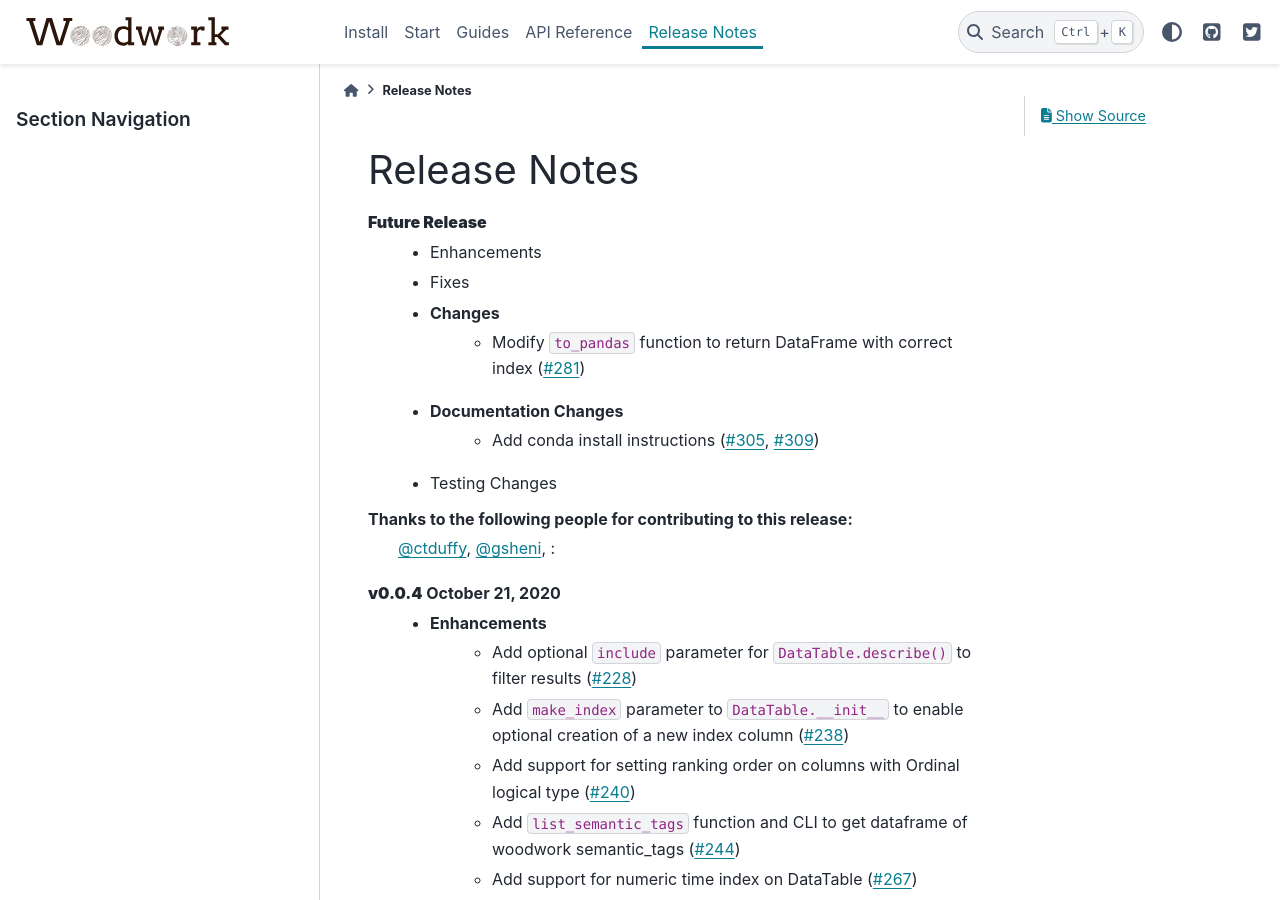
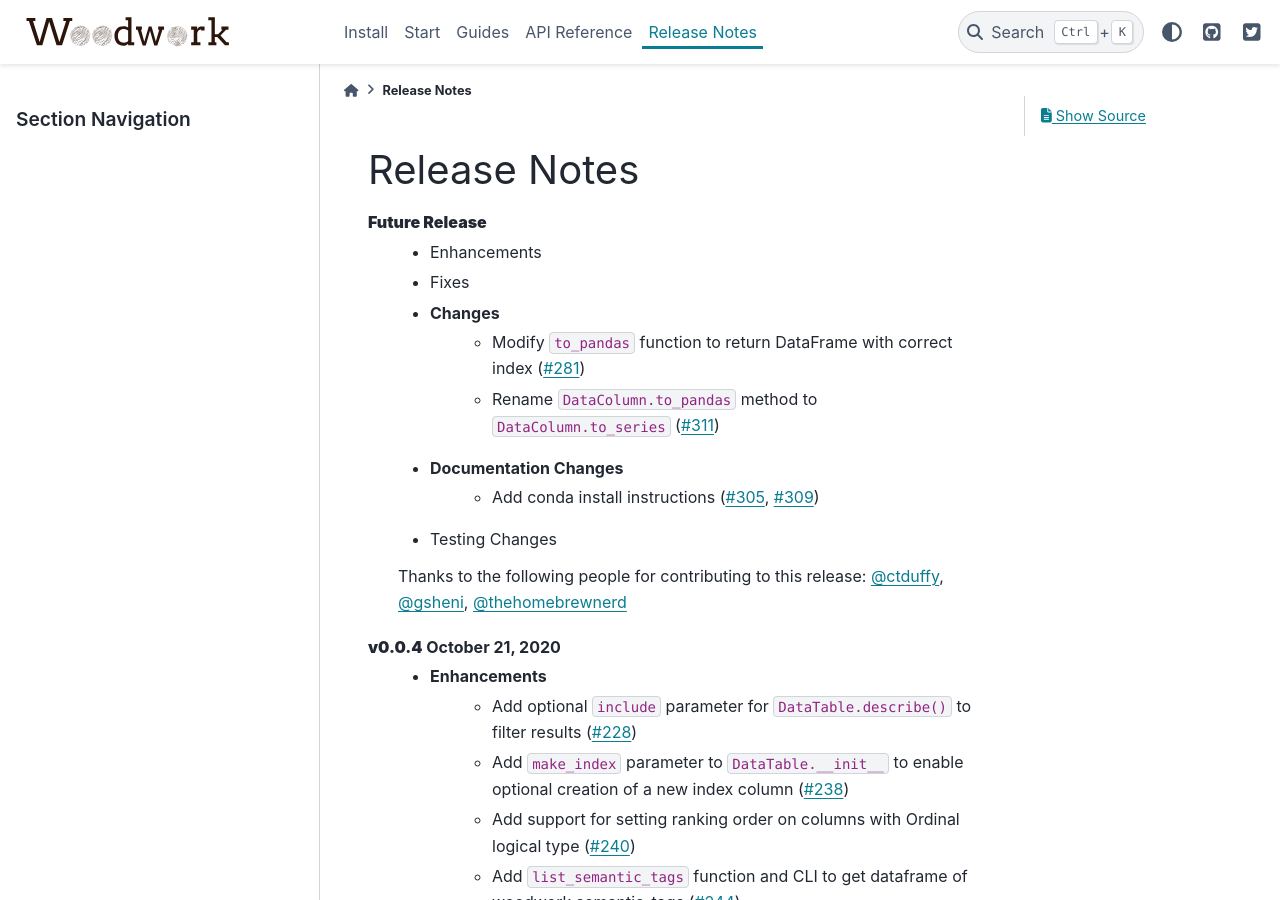
Before and after one commit to alteryx/woodwork, a Sphinx documentation site: the page built from docs/source/release_notes.rst, in a window 1280 px wide and 900 px high. Built offline with Sphinx 7.4.7 and the PyData theme 0.15.4, drawn with Linux system fonts in a browser that asks for light colours; comment, search, counter and statistics services are not loaded.

Commit message:
update release notes

```diff
--- a/docs/source/release_notes.rst
+++ b/docs/source/release_notes.rst
@@ -7,12 +7,13 @@ Release Notes
     * Fixes
     * Changes
         * Modify ``to_pandas`` function to return DataFrame with correct index (:pr:`281`)
+        * Rename ``DataColumn.to_pandas`` method to ``DataColumn.to_series`` (:pr:`311`)
     * Documentation Changes
         * Add conda install instructions (:pr:`305`, :pr:`309`)
     * Testing Changes
 
-Thanks to the following people for contributing to this release:
-    :user:`ctduffy`, :user:`gsheni`, :
+    Thanks to the following people for contributing to this release:
+    :user:`ctduffy`, :user:`gsheni`, :user:`thehomebrewnerd`
 
 **v0.0.4** October 21, 2020
     * Enhancements
```
